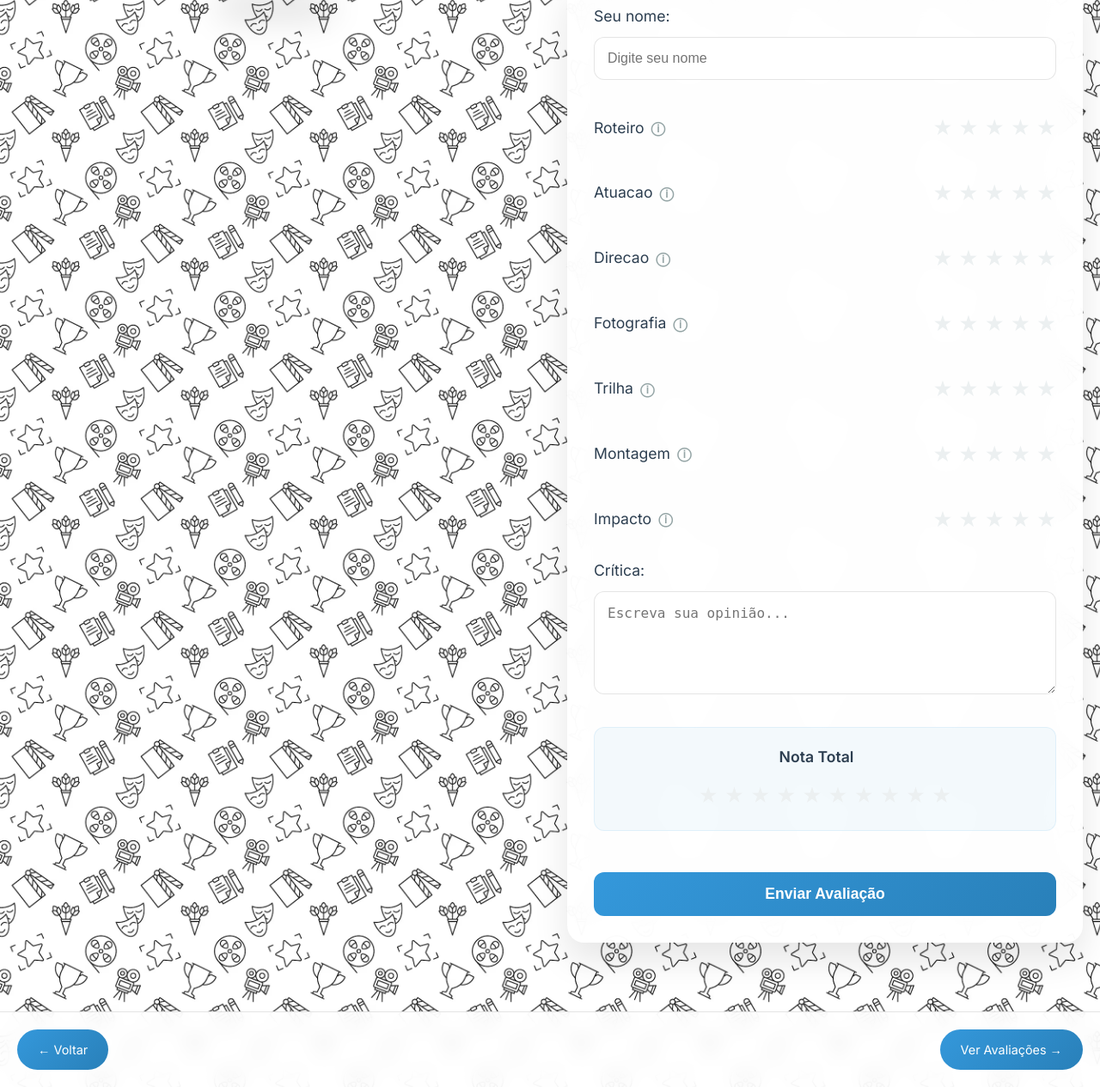
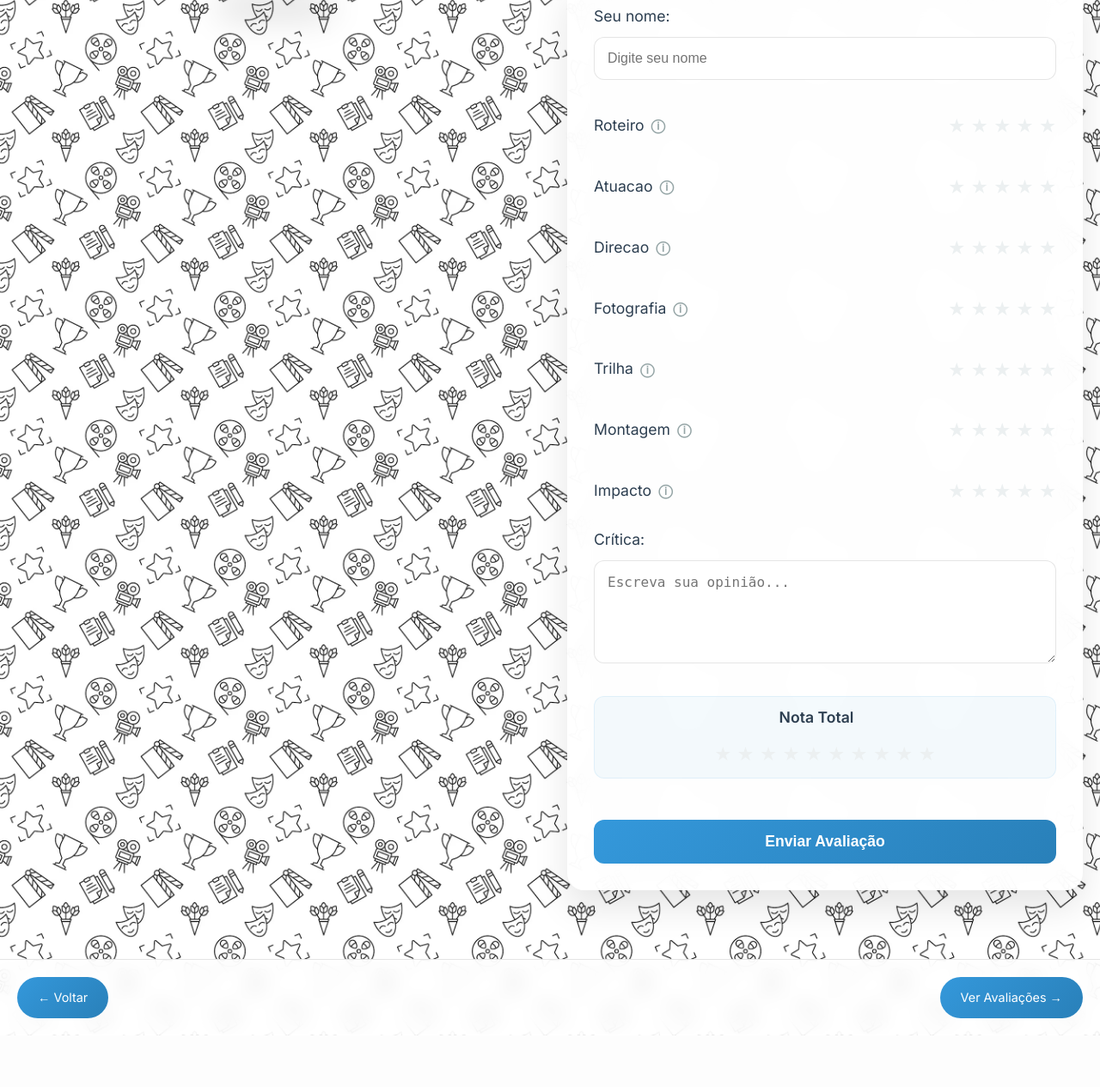
Before and after one commit to EduardoLBorges/Clube-do-filme, a Flask app: page /avaliar/1 in a window 1280 px wide. Shown: the part 130-1395 px from the top of the page at 86% size. After the commit the page ends 1335 px from the top, so only its background shows below. Run offline with Flask 3, Linux system fonts and the light colour scheme; data that the repository does not hold is empty; some libraries are stand-ins or nearby versions.

Commit message:
feat: alterar o temanho das estrelas nas avaliações para melhor experiencia

```diff
--- a/static/style.css
+++ b/static/style.css
@@ -412,7 +412,7 @@ h1 {
 .estrelas {
   color: #ecf0f1;
   cursor: pointer;
-  font-size: 1.6rem;
+  font-size: 1.4rem;
   user-select: none;
   transition: all 0.2s ease;
 }
@@ -425,10 +425,11 @@ h1 {
 .nota-total {
   margin: 20px 0;
   text-align: center;
-  padding: 20px;
   background: rgba(52, 152, 219, 0.05);
   border-radius: 12px;
   border: 1px solid rgba(52, 152, 219, 0.1);
+  padding-top: 10px;
+  padding-bottom: 10px;
 }
 
 .nota-total label {
@@ -436,6 +437,7 @@ h1 {
   color: #2c3e50;
   display: block;
   margin-bottom: 10px;
+
 }
 
 textarea {
```
